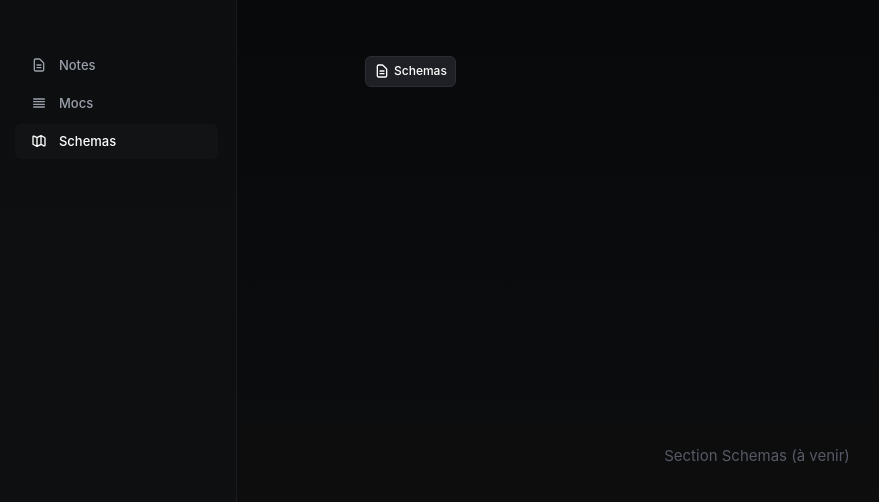
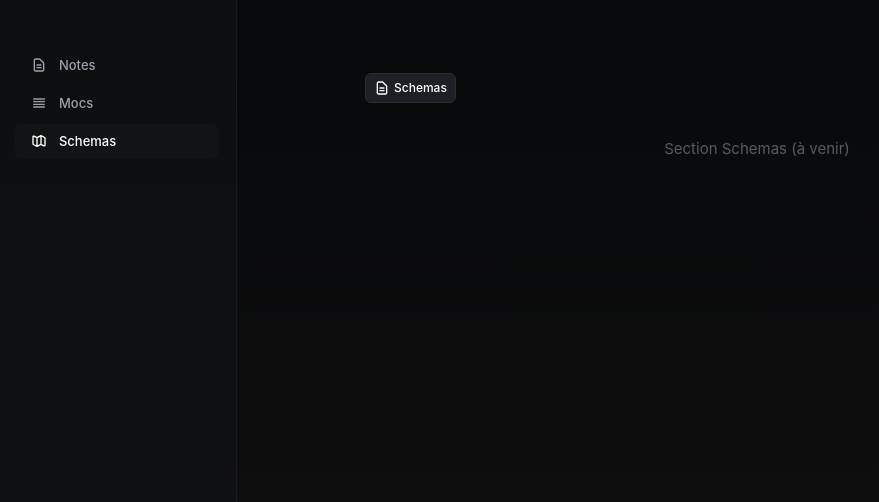
Before and after one commit to Fredlarose07/-knowledge-app, a React app in the folder frontend/: page /schemas in a window 1280 px wide. Shown: the top 502 px of the page, without its empty margins (3-882 px from the left). Built offline with nearby package versions, Linux system fonts and the light colour scheme; the HTML template or start-up script is replaced by a standard one; a web font is replaced by a local one.

Commit message:
fix header

```diff
--- a/frontend/src/components/layout/PageHeader.tsx
+++ b/frontend/src/components/layout/PageHeader.tsx
@@ -1,9 +1,4 @@
-/**
- * PageHeader - Header de page avec breadcrumb
- * Utilisé sur toutes les pages pour garantir la cohérence
- */
-
-import React from 'react';
+import React, { useEffect, useState, useRef } from 'react';
 import { Breadcrumb } from '../ui/Breadcrumb';
 import { Button } from '../ui/Button';
 
@@ -13,29 +8,108 @@ interface BreadcrumbItem {
 }
 
 interface PageHeaderProps {
-  breadcrumbItems?: BreadcrumbItem[];  // Maintenant optionnel
+  breadcrumbItems?: BreadcrumbItem[];
   action?: {
     label: string;
     onClick: () => void;
   };
-  children?: React.ReactNode;  // Ajout du support children
+  children?: React.ReactNode;
 }
 
-export const PageHeader: React.FC<PageHeaderProps> = ({ breadcrumbItems, action, children }) => {
+export const PageHeader: React.FC<PageHeaderProps> = ({
+  breadcrumbItems,
+  action,
+  children,
+}) => {
+  const [scrollRatio, setScrollRatio] = useState(0);
+  const lastScrollY = useRef(0);
+  const [isScrollingUp, setIsScrollingUp] = useState(false);
+
+  useEffect(() => {
+    const handleScroll = () => {
+      const currentScroll = window.scrollY;
+      const stickyPoint = 20;
+      const transitionDuration = 100;
+
+      setIsScrollingUp(currentScroll < lastScrollY.current);
+      lastScrollY.current = currentScroll;
+
+      let ratio = 0;
+      if (currentScroll > stickyPoint) {
+        ratio = Math.min((currentScroll - stickyPoint) / transitionDuration, 1);
+      }
+
+      window.requestAnimationFrame(() => {
+        setScrollRatio(ratio);
+      });
+    };
+
+    window.addEventListener('scroll', handleScroll, { passive: true });
+    return () => window.removeEventListener('scroll', handleScroll);
+  }, []);
+
+  const visualRatio = isScrollingUp ? Math.pow(scrollRatio, 1.2) : scrollRatio;
+  const currentPaddingX = 128 - (32 * visualRatio);
+
+  // REGLAGES INVISIBLES
+  const blurValue = visualRatio * 16;
+  const saturateValue = 1.6 - (0.4 * visualRatio);
+  const brightnessValue = 1 - (0.1 * visualRatio);
+
   return (
+    <div
+      className="sticky z-20 w-full"
+      style={{
+        top: '-60px',
+        height: '106px'
+      }}
+    >
+      <div className="h-[60px] w-full" />
+
       <header
-      className="px-32 py-6 mt-8 flex items-start justify-between"
-      style={{ borderColor: 'rgba(44, 47, 52, 0.4)' }}
+        className="relative w-full overflow-hidden" // Changé en relative pour l'isolation
+        style={{ height: '56px' }}
       >
-      {/* Si children existe, l'afficher, sinon afficher le breadcrumb */}
-      {children ? children : breadcrumbItems && <Breadcrumb items={breadcrumbItems} />}
+        {/* LE CALQUE DE FOND (L'EFFET DE VERRE) */}
+        <div
+          className="absolute inset-0 w-full h-full pointer-events-none"
+          style={{
+            background: `linear-gradient(to bottom,
+              rgba(12, 14, 15, ${visualRatio * 0.85}) 0%,
+              rgba(12, 14, 15, ${visualRatio * 0.85}) 85%,
+              rgba(12, 14, 15, 0) 100%
+            )`,
+            backdropFilter: `blur(${blurValue}px) saturate(${saturateValue}) brightness(${brightnessValue})`,
+            WebkitBackdropFilter: `blur(${blurValue}px) saturate(${saturateValue}) brightness(${brightnessValue})`,
+            borderBottom: `1px solid rgba(255, 255, 255, ${visualRatio * 0.02})`,
+            WebkitMaskImage: `linear-gradient(to bottom, black 80%, transparent 100%)`,
+            maskImage: `linear-gradient(to bottom, black 80%, transparent 100%)`,
+          }}
+        />
 
-      {/* Action (bouton optionnel) */}
+        {/* LE CALQUE DE CONTENU (NET ET PROTÉGÉ) */}
+        <div
+          className="relative z-10 flex items-center justify-between w-full h-full"
+          style={{
+            paddingLeft: `${currentPaddingX}px`,
+            paddingRight: `${currentPaddingX}px`,
+          }}
+        >
+          <div className="flex items-center">
+            {children ? children : breadcrumbItems && (
+              <Breadcrumb items={breadcrumbItems} />
+            )}
+          </div>
+
           {action && (
+            <div className="flex items-center">
               <Button onClick={action.onClick}>
                 {action.label}
               </Button>
+            </div>
           )}
+        </div>
       </header>
+    </div>
   );
 };
--- a/frontend/src/components/layout/Sidebar.tsx
+++ b/frontend/src/components/layout/Sidebar.tsx
@@ -1,7 +1,4 @@
-/**
- * Sidebar - Menu de navigation principal
- * La section active est déterminée automatiquement par l'URL
- */
+// frontend/src/components/layout/Sidebar.tsx
 
 import React from 'react';
 import { useNavigate, useLocation } from 'react-router-dom';
@@ -50,7 +47,6 @@ export const Sidebar: React.FC = () => {
     },
   ];
 
-  // Déterminer la section active en fonction de l'URL
   const getActiveSection = () => {
     if (location.pathname.startsWith('/notes')) return 'notes';
     if (location.pathname.startsWith('/mocs')) return 'mocs';
@@ -61,10 +57,10 @@ export const Sidebar: React.FC = () => {
   const currentSection = getActiveSection();
 
   return (
-    <aside className="w-[240px] bg-gradient-to-b from-[#0c0e0f] to-[#101011] border-r flex flex-col"
-      style={{ borderColor: 'rgba(44, 47, 52, 0.4)' }}>
-
-      {/* Menu Items */}
+    <aside
+      className="fixed left-0 top-0 h-screen w-[240px] bg-gradient-to-b from-[#0c0e0f] to-[#101011] border-r flex flex-col z-10"
+      style={{ borderColor: 'rgba(44, 47, 52, 0.4)' }}
+    >
       <nav className="flex-1 mt-12 flex flex-col items-center gap-1">
         {menuItems.map((item) => {
           const isActive = currentSection === item.id;
--- a/frontend/src/components/views/NotesListView.tsx
+++ b/frontend/src/components/views/NotesListView.tsx
@@ -1,3 +1,5 @@
+// frontend/src/components/views/NotesListView.tsx
+
 import React from 'react';
 import type { Note } from '../../lib/types';
 
@@ -13,7 +15,7 @@ export const NotesListView: React.FC<NotesListViewProps> = ({
   loading = false,
 }) => {
   return (
-    <div className="flex-1 overflow-y-auto px-32">
+    <div className="px-32 py-8">
       {loading ? (
         <div className="text-center text-neutral-500 py-8">
           Chargement des notes...
@@ -26,7 +28,7 @@ export const NotesListView: React.FC<NotesListViewProps> = ({
           </p>
         </div>
       ) : (
-        <div className="">
+        <div className="space-y-2">
           {notes.map((note) => (
             <button
               key={note.id}
--- a/frontend/src/pages/MocsPage.tsx
+++ b/frontend/src/pages/MocsPage.tsx
@@ -1,16 +1,18 @@
+// frontend/src/pages/SchemasPage.tsx
+
 import { Sidebar } from '../components/layout/Sidebar';
 import { PageHeader } from '../components/layout/PageHeader';
 
-export default function MocsPage() {
+export default function SchemasPage() {
   return (
-    <div className="h-screen flex bg-gradient-to-b from-[#08090A] to-[#101011]">
+    <div className="min-h-screen bg-gradient-to-b from-[#08090A] to-[#101011]">
       <Sidebar />
 
-      <main className="flex-1 flex flex-col">
-        <PageHeader breadcrumbItems={[{ label: 'Mocs' }]} />
+      <main className="ml-[240px]">
+        <PageHeader breadcrumbItems={[{ label: 'Schemas' }]} />
 
-        <div className="flex-1 flex items-center justify-center text-neutral-500">
-          <p className="text-15">Section Mocs (à venir)</p>
+        <div className="px-32 py-8 flex items-center justify-center text-neutral-500">
+          <p className="text-15">Section Schemas (à venir)</p>
         </div>
       </main>
     </div>
--- a/frontend/src/pages/NotesListPage.tsx
+++ b/frontend/src/pages/NotesListPage.tsx
@@ -1,3 +1,5 @@
+// frontend/src/pages/NotesListPage.tsx
+
 import { useState, useEffect } from 'react';
 import { useNavigate } from 'react-router-dom';
 import { Sidebar } from '../components/layout/Sidebar';
@@ -51,10 +53,10 @@ export default function NotesListPage() {
   };
 
   return (
-    <div className="h-screen flex bg-gradient-to-b from-[#08090A] to-[#101011]">
+    <div className="min-h-screen bg-gradient-to-b from-[#08090A] to-[#101011]">
       <Sidebar />
 
-      <main className="flex-1 flex flex-col">
+      <main className="ml-[240px]">
         <PageHeader
           breadcrumbItems={[{ label: 'Notes' }]}
           action={{
--- a/frontend/src/pages/SchemasPage.tsx
+++ b/frontend/src/pages/SchemasPage.tsx
@@ -1,15 +1,17 @@
+// frontend/src/pages/SchemasPage.tsx
+
 import { Sidebar } from '../components/layout/Sidebar';
 import { PageHeader } from '../components/layout/PageHeader';
 
 export default function SchemasPage() {
   return (
-    <div className="h-screen flex bg-gradient-to-b from-[#08090A] to-[#101011]">
+    <div className="min-h-screen bg-gradient-to-b from-[#08090A] to-[#101011]">
       <Sidebar />
 
-      <main className="flex-1 flex flex-col">
+      <main className="ml-[240px]">
         <PageHeader breadcrumbItems={[{ label: 'Schemas' }]} />
 
-        <div className="flex-1 flex items-center justify-center text-neutral-500">
+        <div className="px-32 py-8 flex items-center justify-center text-neutral-500">
           <p className="text-15">Section Schemas (à venir)</p>
         </div>
       </main>
```
Also changed, not shown: frontend/src/pages/NoteEditorPage.tsx (+10 -22 lines), frontend/src/index.css (line endings or trailing spaces). Lines whose indentation alone changed are shown as unchanged.
